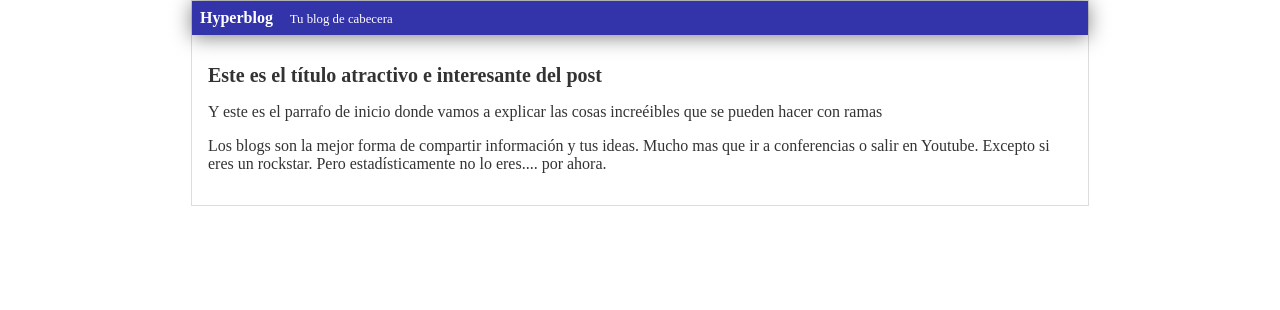
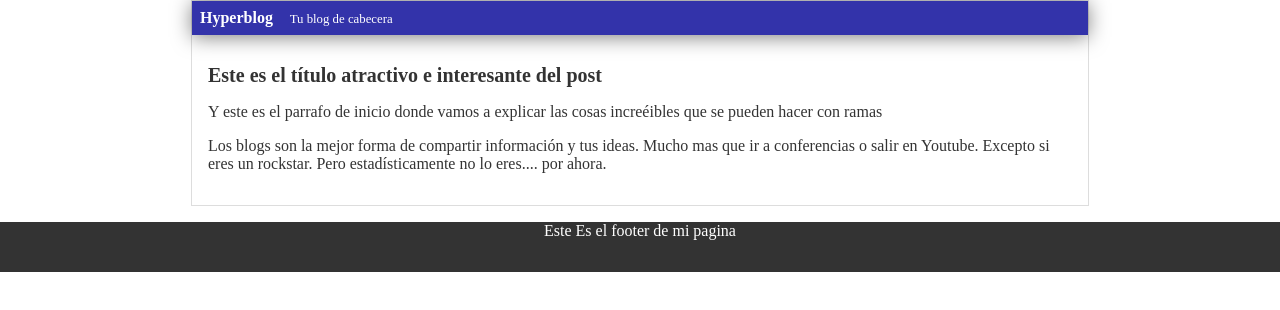
Before and after one commit to DiegoRCasallas/Hyperblog, a plain HTML site: page index.html in a window 1280 px wide. Drawn offline with Linux system fonts and the light colour scheme.

Commit message:
agregamos footer y sus estilos

```diff
--- a/index.html
+++ b/index.html
@@ -21,6 +21,10 @@
             <p>Los blogs son la mejor forma de compartir información y tus ideas. Mucho mas que ir a conferencias o salir en Youtube. Excepto si eres un rockstar. Pero estadísticamente no lo eres.... por ahora.</p>
         </div>
     </div>
+    <footer>
+        <div>
+            <p>Este Es el footer de mi pagina</p>
+        </div>
+    </footer>
 </body>
-
 </html>
--- a/style.css
+++ b/style.css
@@ -39,3 +39,14 @@ body {
 #post {
     padding: 1em
 }
+footer{
+    height: 50px;
+}
+footer div{
+
+    background-color: #333;
+    height: 100%;
+}
+footer p{
+    color: white;
+}
```
